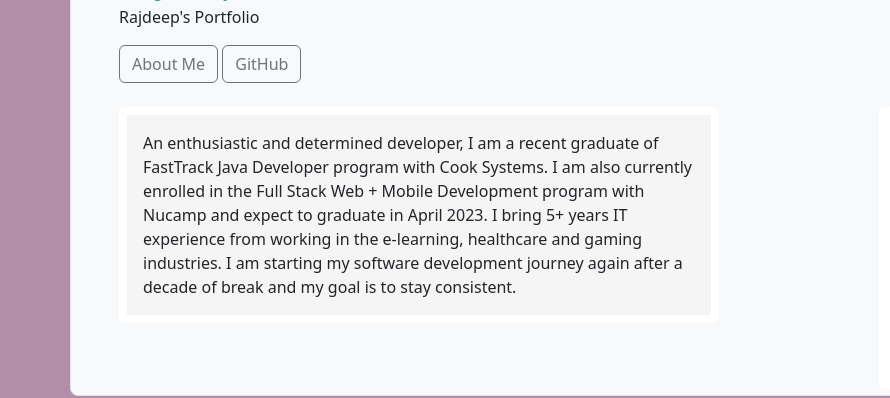
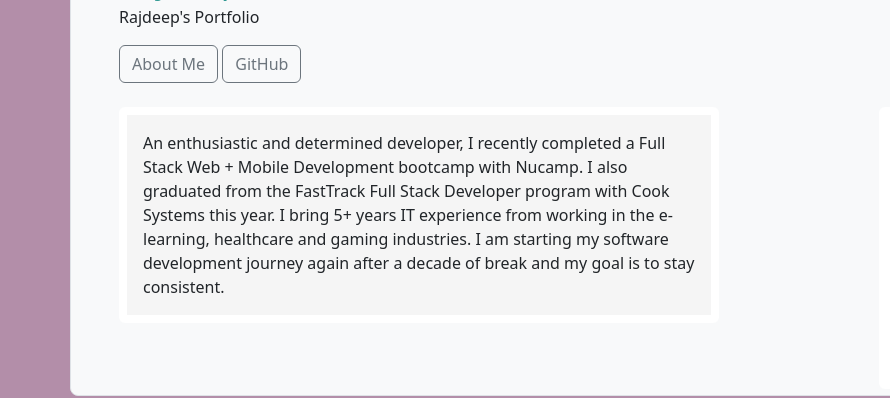
Before and after one commit to rhundal/portfolio, a plain HTML site: page index.html in a window 1280 px wide. Both pictures are taken after a click on the button "About Me". Shown: the part 99-497 px from the top of the page, 0-890 px from the left. Drawn offline with nearby package versions, Linux system fonts and the light colour scheme; no server answers.

Commit message:
updated bio

```diff
--- a/index.html
+++ b/index.html
@@ -52,11 +52,10 @@
               <div class="card card-body float-start" style="max-width: 600px; height: auto; background-color: whitesmoke; border-color: white;
                 border-width: 0.5rem;">
                 <!--style="min-width: 320px; max-width: 700px; height: auto;" max-width: 600px;-->
-                An enthusiastic and determined developer, I am a recent graduate of FastTrack Java
-                Developer program with Cook Systems. I am also currently enrolled in the Full Stack Web + Mobile
-                Development program with Nucamp and expect to graduate in April 2023.
-                I bring 5+ years IT experience from working in the e-learning, healthcare and gaming industries. I am
-                starting my software development journey again after a decade of
+                An enthusiastic and determined developer, I recently completed a Full Stack Web + Mobile Development
+                bootcamp with Nucamp. I also graduated from the FastTrack Full Stack Developer program with Cook Systems
+                this year. I bring 5+ years IT experience from working in the e-learning, healthcare and gaming
+                industries. I am starting my software development journey again after a decade of
                 break and my goal is to stay consistent.
               </div>
             </div>
```
